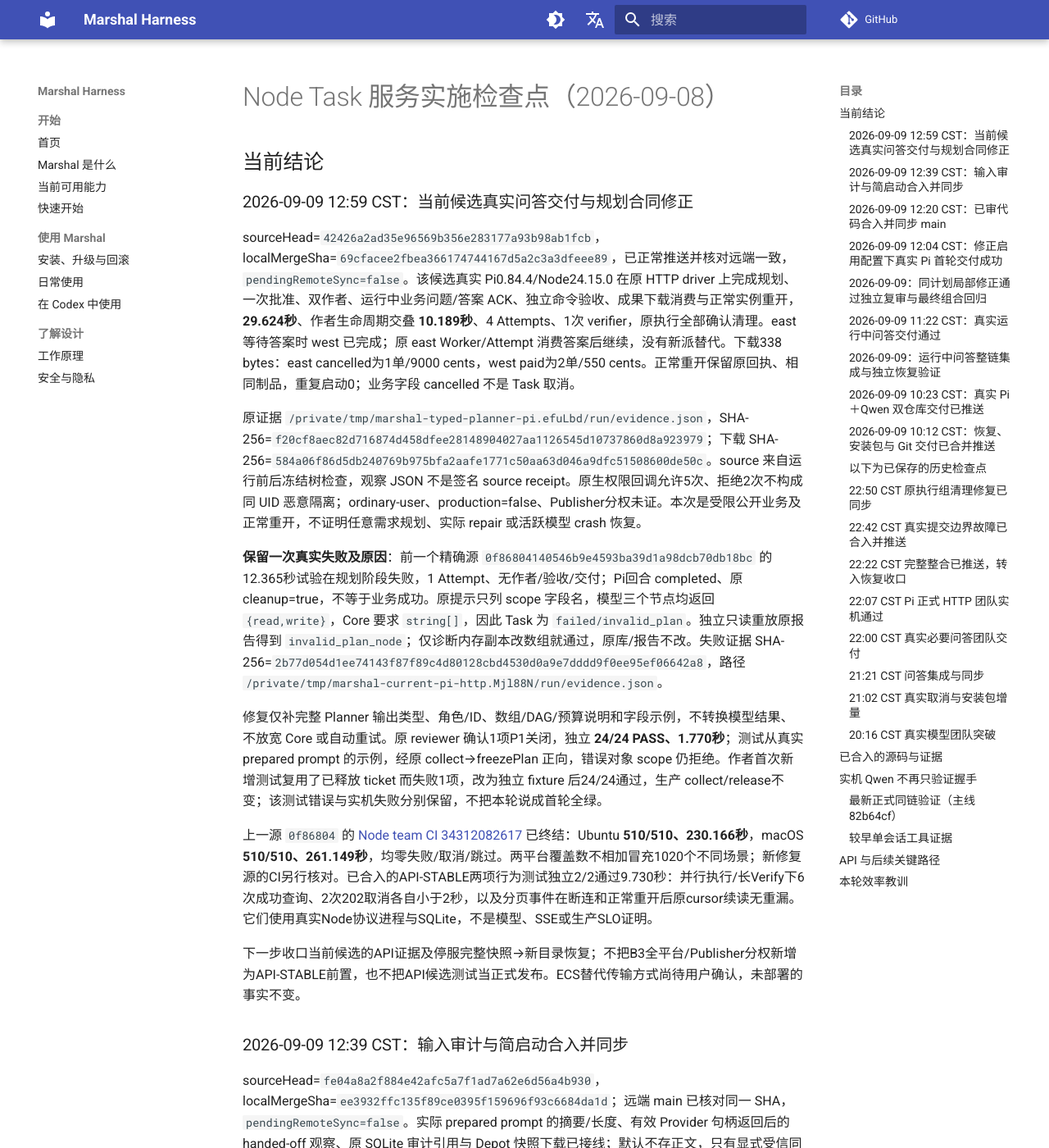
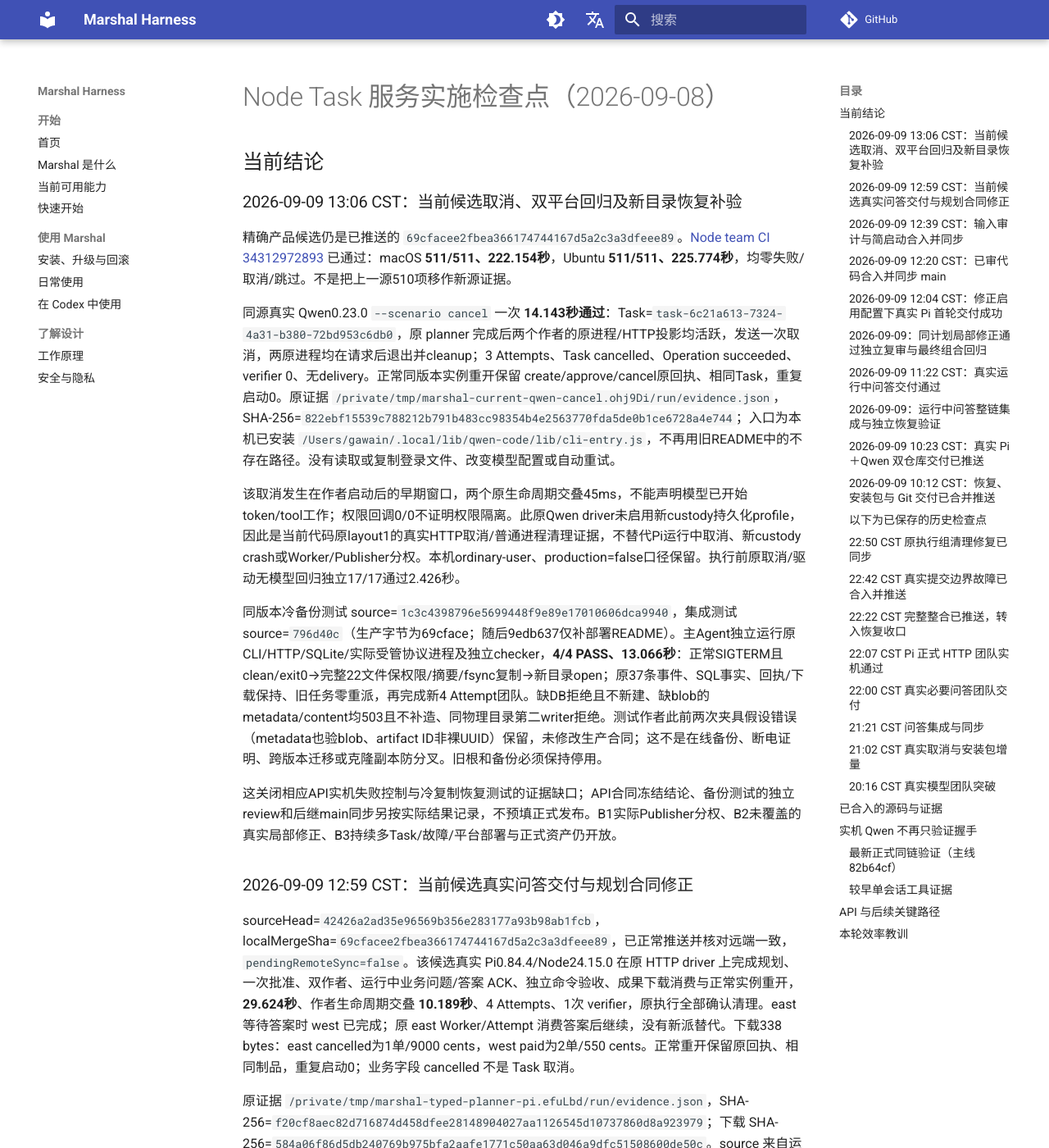
Before and after one commit to chiga0/marshal-harness, an MkDocs documentation site: the page built from docs/node-task-service-status-2026-09-08.md, in a window 1280 px wide and 1400 px high. Shown: the whole window at 82% size. Built offline with MkDocs 1.6.1 and Material for MkDocs 9.7.7, drawn with Linux system fonts in a browser that asks for light colours; comment, search, counter and statistics services are not loaded.

Commit message:
docs: bind current cancellation and cold restore validation

```diff
--- a/docs/node-task-service-status-2026-09-08.md
+++ b/docs/node-task-service-status-2026-09-08.md
@@ -1,6 +1,18 @@
 # Node Task 服务实施检查点（2026-09-08）
 
 ## 当前结论
+
+### 2026-09-09 13:06 CST：当前候选取消、双平台回归及新目录恢复补验
+
+精确产品候选仍是已推送的 `69cfacee2fbea366174744167d5a2c3a3dfeee89`。[Node team CI 34312972893](https://github.com/chiga0/marshal-harness/actions/runs/34312972893) 已通过：macOS **511/511、222.154秒**，Ubuntu **511/511、225.774秒**，均零失败/取消/跳过。不是把上一源510项移作新源证据。
+
+同源真实 Qwen0.23.0 `--scenario cancel` 一次 **14.143秒通过**：Task=`task-6c21a613-7324-4a31-b380-72bd953c6db0`，原 planner 完成后两个作者的原进程/HTTP投影均活跃，发送一次取消，两原进程均在请求后退出并cleanup；3 Attempts、Task cancelled、Operation succeeded、verifier 0、无delivery。正常同版本实例重开保留 create/approve/cancel原回执、相同Task，重复启动0。原证据 `/private/tmp/marshal-current-qwen-cancel.ohj9Di/run/evidence.json`，SHA-256=`822ebf15539c788212b791b483cc98354b4e2563770fda5de0b1ce6728a4e744`；入口为本机已安装 `/Users/gawain/.local/lib/qwen-code/lib/cli-entry.js`，不再用旧README中的不存在路径。没有读取或复制登录文件、改变模型配置或自动重试。
+
+该取消发生在作者启动后的早期窗口，两个原生命周期交叠45ms，不能声明模型已开始token/tool工作；权限回调0/0不证明权限隔离。此原Qwen driver未启用新custody持久化profile，因此是当前代码原layout1的真实HTTP取消/普通进程清理证据，不替代Pi运行中取消、新custody crash或Worker/Publisher分权。本机ordinary-user、production=false口径保留。执行前原取消/驱动无模型回归独立17/17通过2.426秒。
+
+同版本冷备份测试 source=`1c3c4398796e5699448f9e89e17010606dca9940`，集成测试source=`796d40c`（生产字节为69cface；随后9edb637仅补部署README）。主Agent独立运行原CLI/HTTP/SQLite/实际受管协议进程及独立checker，**4/4 PASS、13.066秒**：正常SIGTERM且clean/exit0→完整22文件保权限/摘要/fsync复制→新目录open；原37条事件、SQL事实、回执/下载保持、旧任务零重派，再完成新4 Attempt团队。缺DB拒绝且不新建、缺blob的metadata/content均503且不补造、同物理目录第二writer拒绝。测试作者此前两次夹具假设错误（metadata也验blob、artifact ID非裸UUID）保留，未修改生产合同；这不是在线备份、断电证明、跨版本迁移或克隆副本防分叉。旧根和备份必须保持停用。
+
+这关闭相应API实机失败控制与冷复制恢复测试的证据缺口；API合同冻结结论、备份测试的独立review和后继main同步另按实际结果记录，不预填正式发布。B1实际Publisher分权、B2未覆盖的真实局部修正、B3持续多Task/故障/平台部署与正式资产仍开放。
 
 ### 2026-09-09 12:59 CST：当前候选真实问答交付与规划合同修正
 
```
